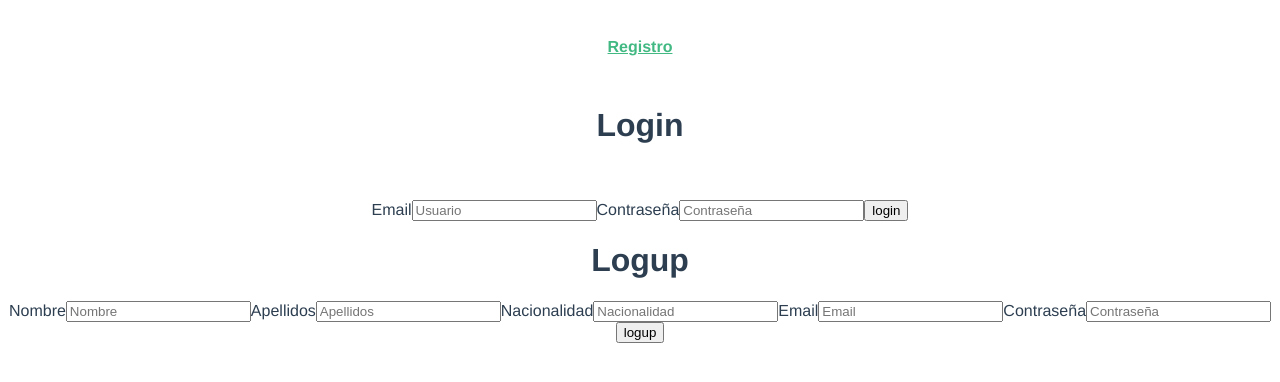
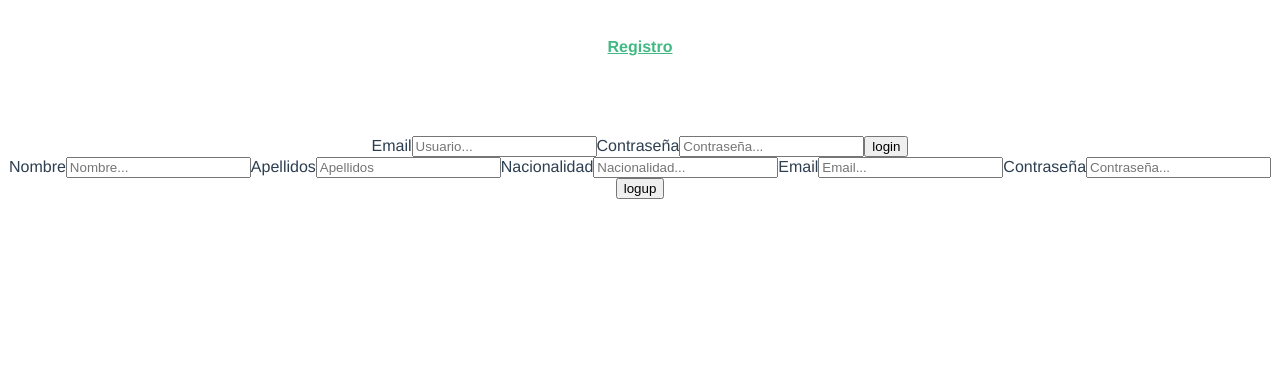
Before and after one commit to EffectiveXf5/app-freebed-santiago, a Vue app: page / in a window 1280 px wide. Shown: the top 382 px of the page. Built offline with nearby package versions, Linux system fonts and the light colour scheme.

Commit message:
fixed for to the inputs and labels and added section to the template

```diff
--- a/src/views/Registro.vue
+++ b/src/views/Registro.vue
@@ -1,31 +1,33 @@
 <template>
   <main>
-    <h1>Login</h1>
     <figure>
       <img src="" alt="">
     </figure>
 
-    <form action="">
-      <label for="email">Email</label>
-        <input type="email" placeholder="Usuario">
-      <label for="password">Contraseña</label>
-        <input type="password" placeholder="Contraseña">
-      <input type="submit" value="login">
-    </form>
+    <section>
+      <form>
+        <label for="email">Email</label>
+        <input type="email" placeholder="Usuario...">
+        <label>Contraseña</label>
+        <input type="password" placeholder="Contraseña...">
+        <input type="submit" value="login">
+      </form>
+    </section>
 
-    <h1>Logup</h1>
-    <form action="">
-      <label for="nombre">Nombre</label>
-        <input type="text" placeholder="Nombre">
-      <label for="apellidos">Apellidos</label>
+    <section>
+      <form>
+        <label>Nombre</label>
+        <input type="text" placeholder="Nombre...">
+        <label>Apellidos</label>
         <input type="text" placeholder="Apellidos">
-      <label for="nacionalidad">Nacionalidad</label>
-        <input type="text" placeholder="Nacionalidad">
-      <label for="email">Email</label>
-        <input type="email" placeholder="Email">
-      <label for="password">Contraseña</label>
-        <input type="password" placeholder="Contraseña">
-      <input type="submit" value="logup">
-    </form>
+        <label>Nacionalidad</label>
+        <input type="text" placeholder="Nacionalidad...">
+        <label>Email</label>
+        <input type="email" placeholder="Email...">
+        <label>Contraseña</label>
+        <input type="password" placeholder="Contraseña...">
+        <input type="submit" value="logup">
+      </form>
+    </section>
   </main>
 </template>
```
